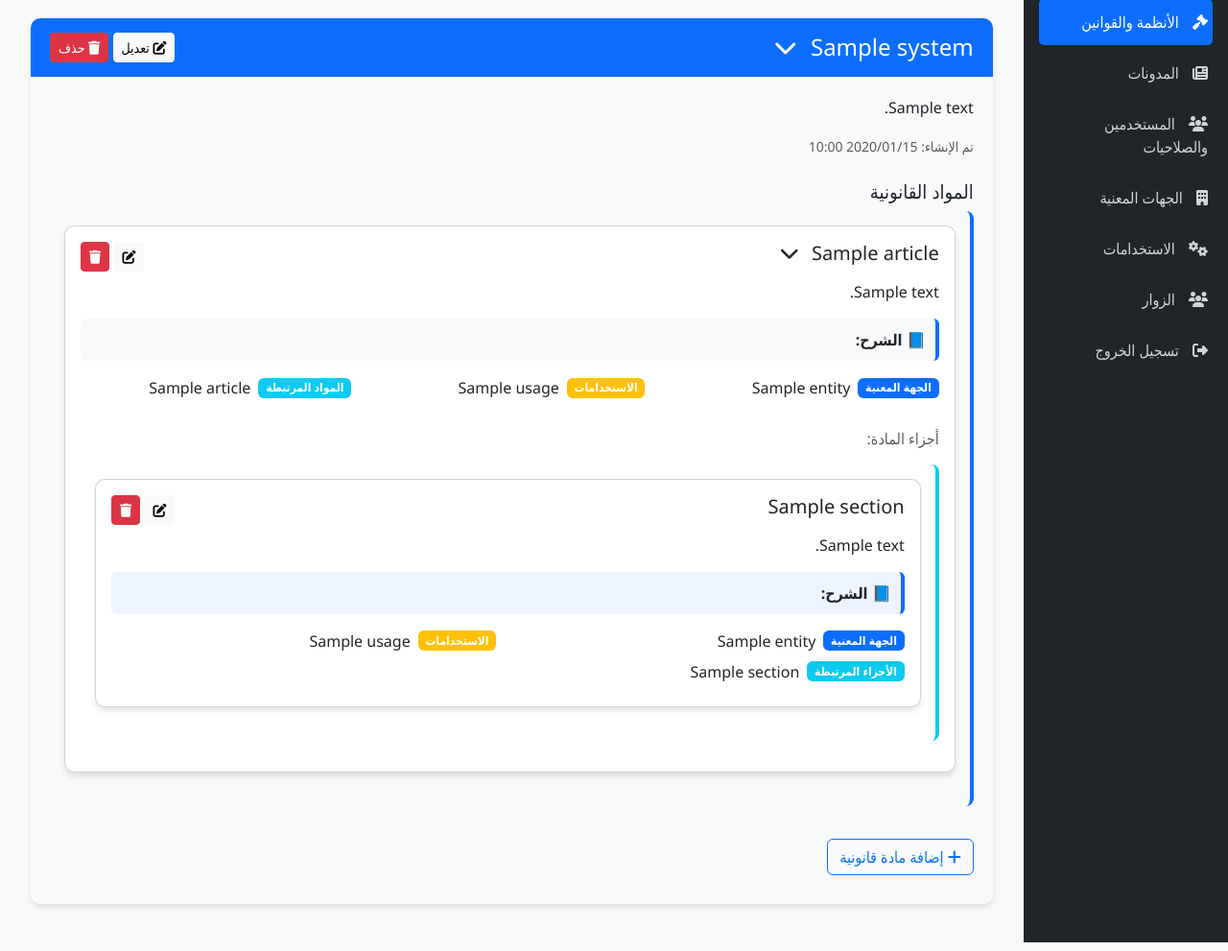
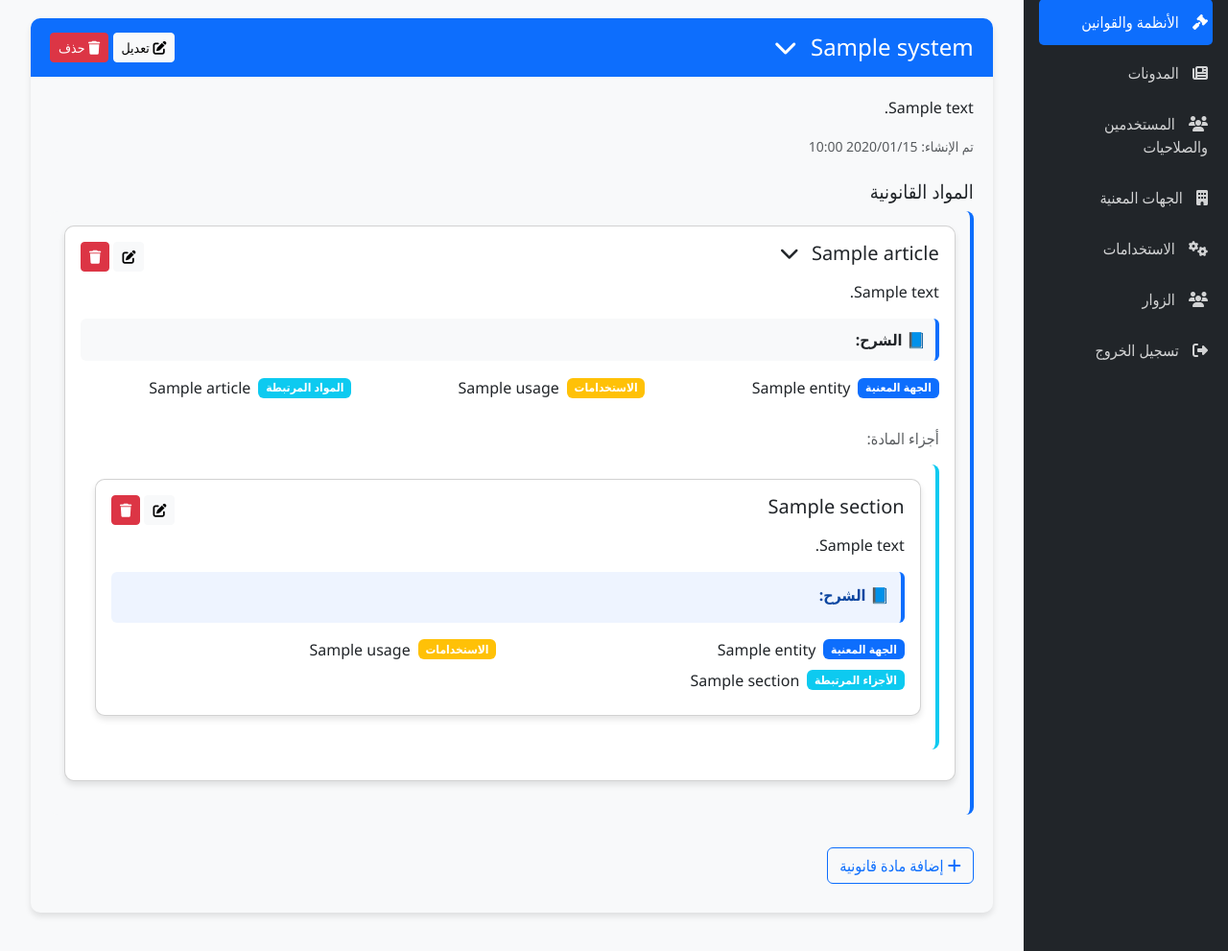
Before and after one commit to AhmedSala51998/knowledgeportal, a PHP site: page /dashboard/systems.php in a window 1280 px wide. Shown: the part 139-1130 px from the top of the page at 96% size. Run offline with PHP 8.4, Linux system fonts and the light colour scheme; a user stored in the database is signed in; tables that the repository leaves empty or names only in its code hold one stand-in row (values such as "Sample post"); data that the repository does not hold is empty; some libraries are stand-ins or nearby versions.

Commit message:
jhkjhkjhkhj

```diff
--- a/dashboard/systems.php
+++ b/dashboard/systems.php
@@ -888,12 +888,22 @@ function displaySectionsRecursive($sections, $article_id) {
         <div style="
             background:#eef4ff;
             border-right:4px solid #0d6efd;
-            padding:10px;
+            padding:12px;
             margin-top:10px;
             border-radius:6px;
         ">
-            <strong>📘 الشرح:</strong><br>
-            ' . nl2br($section['explanation']) . '
+            <div style="font-weight:bold; margin-bottom:5px; color:#0d47a1;">
+                📘 الشرح:
+            </div>
+
+            <div style="
+                text-align:right;
+                line-height:1.9;
+                padding-right:45px;   /* مساحة بداية الأسطر */
+                text-indent:-45px;    /* إزاحة أول سطر */
+            ">
+                ' . nl2br($section['explanation']) . '
+            </div>
         </div>';
         // عرض الجهة المعنية والأجزاء المرتبطة
         echo '<div class="row mt-3">';
```
